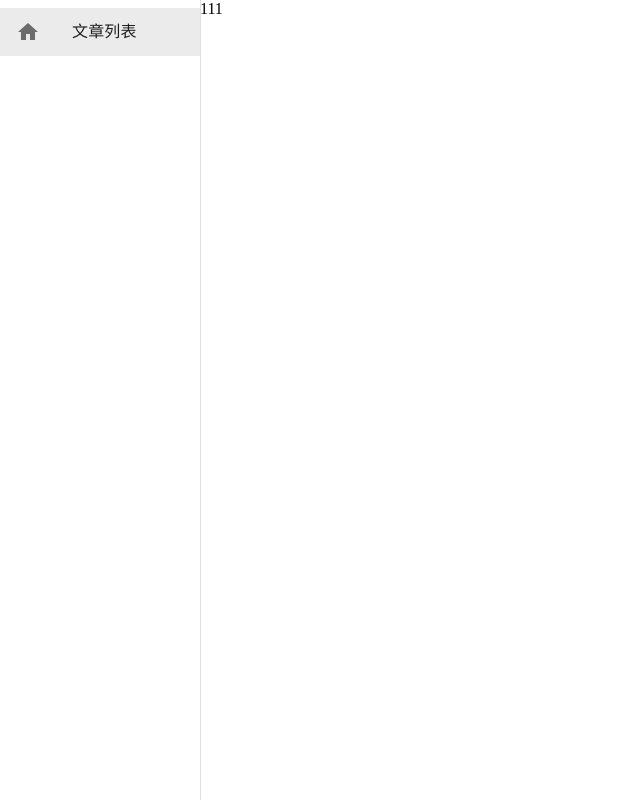
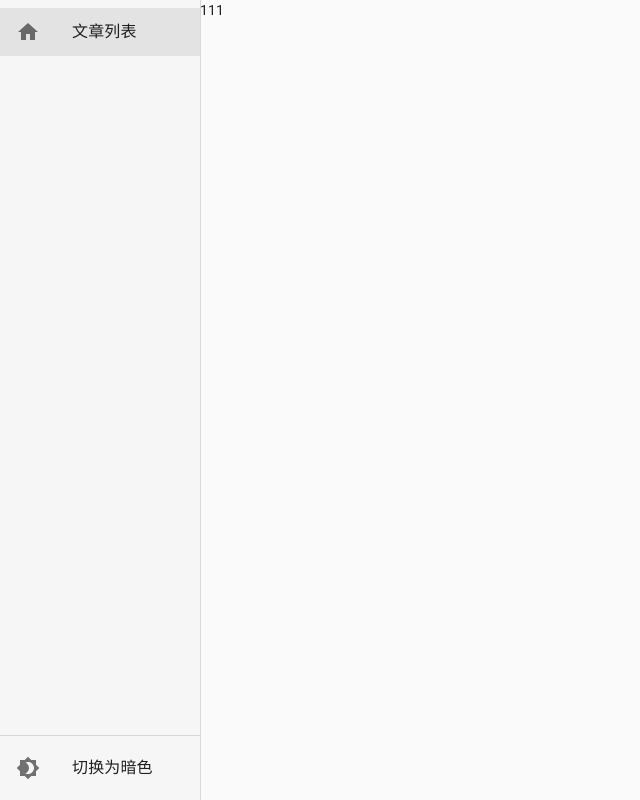
Before and after one commit to suxiaoshao/blog-admin-front-end, a React app: page / in a window 1280 px wide. Shown: the whole page, without its empty margins (0-640 px from the left). Built offline with nearby package versions, Linux system fonts and the light colour scheme.

Commit message:
add theme

```diff
--- a/src/App.tsx
+++ b/src/App.tsx
@@ -1,17 +1,20 @@
 import React from 'react';
 import { BrowserRouter as Router, Route, Switch } from 'react-router-dom';
 import Home from './view/home';
+import MyTheme from './components/theme';
 
 export default function App(): JSX.Element {
   return (
     <>
       <Router>
+        <MyTheme>
           <Switch>
             <Route path="/" exact>
               <Home />
             </Route>
             <Route path="/article/:aid">222</Route>
           </Switch>
+        </MyTheme>
       </Router>
     </>
   );
--- a/src/components/myDrawer.tsx
+++ b/src/components/myDrawer.tsx
@@ -1,8 +1,9 @@
-import React from 'react';
-import { Drawer, List, ListItem, ListItemIcon, ListItemText } from '@material-ui/core';
-import { Home } from '@material-ui/icons';
+import React, { useContext } from 'react';
+import { Divider, Drawer, List, ListItem, ListItemIcon, ListItemText } from '@material-ui/core';
+import { Brightness4, Brightness5, Home } from '@material-ui/icons';
 import '../style/components/myDrawer.scss';
 import { useHistory, useLocation } from 'react-router-dom';
+import { ThemeContext } from './theme';
 
 interface DrawerListItemProp {
   pathname: string;
@@ -26,15 +27,29 @@ function DrawerListItem(props: DrawerListItemProp): JSX.Element {
     </ListItem>
   );
 }
+
 const drawerList: DrawerListItemProp[] = [{ text: '文章列表', pathname: '/', icon: <Home /> }];
 export default function MyDrawer(props: { children?: React.ReactNode }): JSX.Element {
+  const { isDark, setDark } = useContext(ThemeContext);
   return (
     <div className="my-drawer">
       <Drawer variant="permanent" anchor="left" className="drawer">
-        <List>
+        <List className="drawer-list main">
           {drawerList.map<JSX.Element>((value) => (
             <DrawerListItem key={value.pathname} {...value} />
           ))}
+        </List>
+        <Divider />
+        <List className="drawer-list">
+          <ListItem
+            button
+            onClick={() => {
+              setDark((value) => !value);
+            }}
+          >
+            <ListItemIcon>{isDark ? <Brightness5 /> : <Brightness4 />}</ListItemIcon>
+            <ListItemText>{isDark ? '切换为亮色' : '切换为暗色'}</ListItemText>
+          </ListItem>
         </List>
       </Drawer>
       <main>{props.children}</main>
--- /dev/null
+++ b/src/components/theme.tsx
@@ -0,0 +1,43 @@
+import React, { createContext, Dispatch, SetStateAction, useMemo, useState } from 'react';
+import { createMuiTheme, MuiThemeProvider, Theme } from '@material-ui/core/styles';
+import { CssBaseline } from '@material-ui/core';
+
+export interface ThemeContextProp {
+  isDark: boolean;
+  setDark: Dispatch<SetStateAction<boolean>>;
+}
+
+export const ThemeContext = createContext<ThemeContextProp>({
+  isDark: true,
+  setDark: () => {
+    console.log(111);
+  },
+});
+
+export default function MyTheme(props: { children: React.ReactNode }): JSX.Element {
+  //是否黑色
+  const [isDark, setDark] = useState<boolean>(
+    window.matchMedia && window.matchMedia('(prefers-color-scheme: dark)').matches,
+  );
+  //主题对象
+  const themeObject = useMemo<Theme>(() => {
+    return createMuiTheme({
+      palette: {
+        type: isDark ? 'dark' : 'light',
+      },
+    });
+  }, [isDark]);
+  return (
+    <MuiThemeProvider theme={themeObject}>
+      <CssBaseline />
+      <ThemeContext.Provider
+        value={{
+          isDark: isDark,
+          setDark: setDark,
+        }}
+      >
+        <div className={isDark ? 'my-dark' : 'my-light'}>{props.children}</div>
+      </ThemeContext.Provider>
+    </MuiThemeProvider>
+  );
+}
--- a/src/style/components/myDrawer.scss
+++ b/src/style/components/myDrawer.scss
@@ -2,13 +2,29 @@
   display: flex;
   width: 100%;
   height: 100%;
+
   .drawer {
     flex: 0 0 200px;
-    > * {
+    display: flex;
+    flex-direction: column;
+    .drawer-list {
       width: 200px;
     }
+    .main{
+      flex: 1 1 0;
+      overflow: auto;
+    }
   }
+
   main {
     flex: 1 1 0;
   }
 }
+
+.my-light {
+  .drawer {
+    > * {
+      background-color: #f6f6f6;
+    }
+  }
+}
--- a/src/style/index.scss
+++ b/src/style/index.scss
@@ -1,4 +1,4 @@
-html, body, #root {
+html, body, #root, .my-light, .my-dark {
   width: 100%;
   height: 100%;
   margin: 0;
```
Lines whose indentation alone changed are shown as unchanged.
